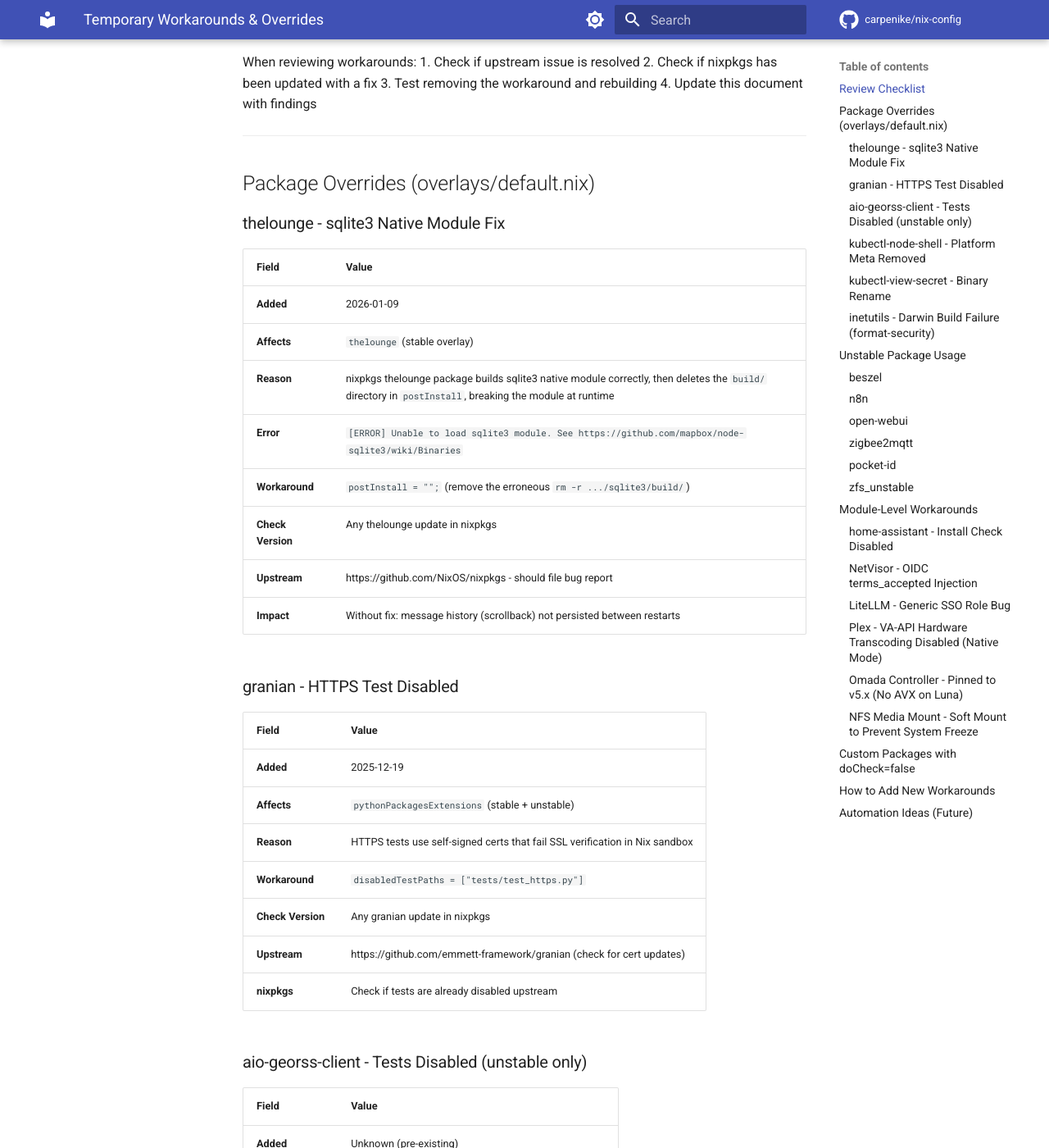
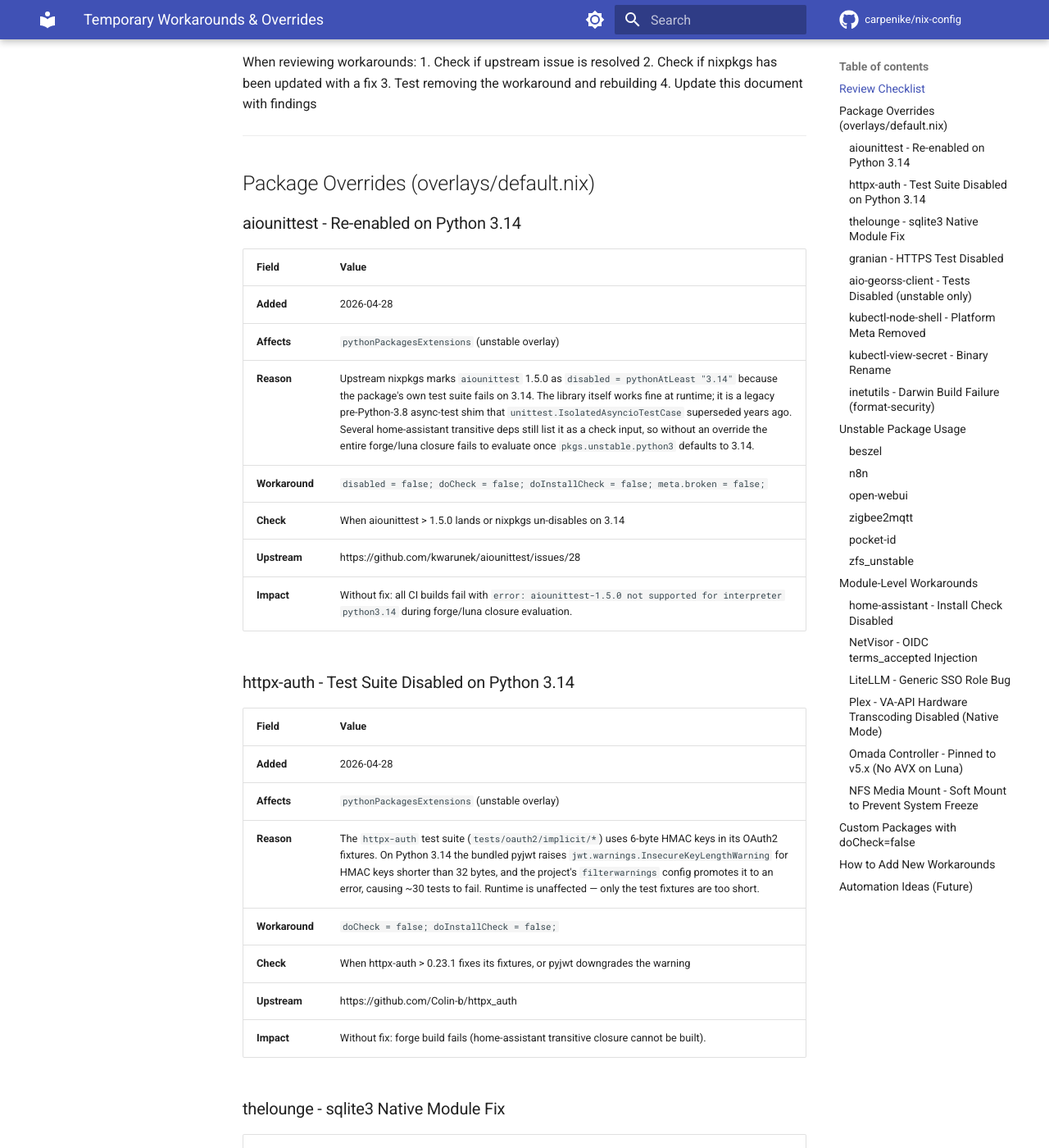
Before and after one commit to carpenike/nix-config, an MkDocs documentation site: the page built from docs/workarounds.md, in a window 1280 px wide and 1400 px high, scrolled down 400 px. Shown: the whole window at 82% size. Built offline with MkDocs 1.6.1 and Material for MkDocs 9.7.7, drawn with Linux system fonts in a browser that asks for light colours; comment, search, counter and statistics services are not loaded; some of the changed text lies outside the part shown.

Commit message:
fix(overlays): re-enable aiounittest on Python 3.14 (unblock CI) (#387)
* fix(overlays): re-enable aiounittest on Python 3.14

Upstream nixpkgs marks aiounittest 1.5.0 as disabled on python3.14
because its own test suite fails (kwarunek/aiounittest#28). The library
itself runs fine — it's a legacy pre-Python-3.8 async-test shim that
IsolatedAsyncioTestCase superseded years ago, but several home-assistant
transitive deps still list it as a check input.

Without this override the entire forge/luna closure fails to evaluate
once pkgs.unstable.python3 defaults to 3.14, breaking all CI workflows
(Flake Health, Update nvfetcher, Update flake.lock, Build Nix systems).

Verified locally:
- nix flake check --no-build passes for all hosts
- nix eval .#nixosConfigurations.forge.config.systemd.services.home-assistant
  returns a valid derivation

Tracking added to docs/workarounds.md.

* fix(overlays): also disable httpx-auth tests on Python 3.14

Second python-3.14 transitive failure surfaced by CI on PR #387:

  error: Cannot build '/nix/store/.../python3.14-httpx-auth-0.23.1.drv'
  > FAILED tests/oauth2/implicit/test_oauth2_implicit_async.py::... -
    jwt.warnings.InsecureKeyLengthWarning: The HMAC key is 6 bytes long

httpx-auth's OAuth2 implicit-flow test fixtures use 6-byte HMAC keys.
On Python 3.14 the bundled pyjwt now raises InsecureKeyLengthWarning
for HMAC keys shorter than 32 bytes, and the project's filterwarnings
config promotes it to an error - so all ~30 OAuth2 implicit tests
fail. Runtime behavior is unaffected; only the test fixtures are
too short.

Disable the test suite for now (matches the pattern used for
duckdb-engine, langchain-community, etc.). Tracked in
docs/workarounds.md alongside the aiounittest entry.

Affects: home-assistant (transitive dep, blocks forge build)

```diff
--- a/docs/workarounds.md
+++ b/docs/workarounds.md
@@ -2,8 +2,8 @@
 
 This document tracks temporary workarounds, package overrides, and unstable package usage that should be periodically reviewed. These exist due to upstream bugs, missing features in stable, or test failures in the Nix build sandbox.
 
-**Last Reviewed**: 2026-01-09
-**Next Review**: 2026-02-09 (monthly)
+**Last Reviewed**: 2026-04-28
+**Next Review**: 2026-05-28 (monthly)
 
 ---
 
@@ -18,6 +18,30 @@
 ---
 
 ## Package Overrides (overlays/default.nix)
+
+### aiounittest - Re-enabled on Python 3.14
+
+| Field | Value |
+|-------|-------|
+| **Added** | 2026-04-28 |
+| **Affects** | `pythonPackagesExtensions` (unstable overlay) |
+| **Reason** | Upstream nixpkgs marks `aiounittest` 1.5.0 as `disabled = pythonAtLeast "3.14"` because the package's own test suite fails on 3.14. The library itself works fine at runtime; it is a legacy pre-Python-3.8 async-test shim that `unittest.IsolatedAsyncioTestCase` superseded years ago. Several home-assistant transitive deps still list it as a check input, so without an override the entire forge/luna closure fails to evaluate once `pkgs.unstable.python3` defaults to 3.14. |
+| **Workaround** | `disabled = false; doCheck = false; doInstallCheck = false; meta.broken = false;` |
+| **Check** | When aiounittest > 1.5.0 lands or nixpkgs un-disables on 3.14 |
+| **Upstream** | https://github.com/kwarunek/aiounittest/issues/28 |
+| **Impact** | Without fix: all CI builds fail with `error: aiounittest-1.5.0 not supported for interpreter python3.14` during forge/luna closure evaluation. |
+
+### httpx-auth - Test Suite Disabled on Python 3.14
+
+| Field | Value |
+|-------|-------|
+| **Added** | 2026-04-28 |
+| **Affects** | `pythonPackagesExtensions` (unstable overlay) |
+| **Reason** | The `httpx-auth` test suite (`tests/oauth2/implicit/*`) uses 6-byte HMAC keys in its OAuth2 fixtures. On Python 3.14 the bundled pyjwt raises `jwt.warnings.InsecureKeyLengthWarning` for HMAC keys shorter than 32 bytes, and the project's `filterwarnings` config promotes it to an error, causing ~30 tests to fail. Runtime is unaffected — only the test fixtures are too short. |
+| **Workaround** | `doCheck = false; doInstallCheck = false;` |
+| **Check** | When httpx-auth > 0.23.1 fixes its fixtures, or pyjwt downgrades the warning |
+| **Upstream** | https://github.com/Colin-b/httpx_auth |
+| **Impact** | Without fix: forge build fails (home-assistant transitive closure cannot be built). |
 
 ### thelounge - sqlite3 Native Module Fix
 
```
Also changed, not shown: 1 other file.
